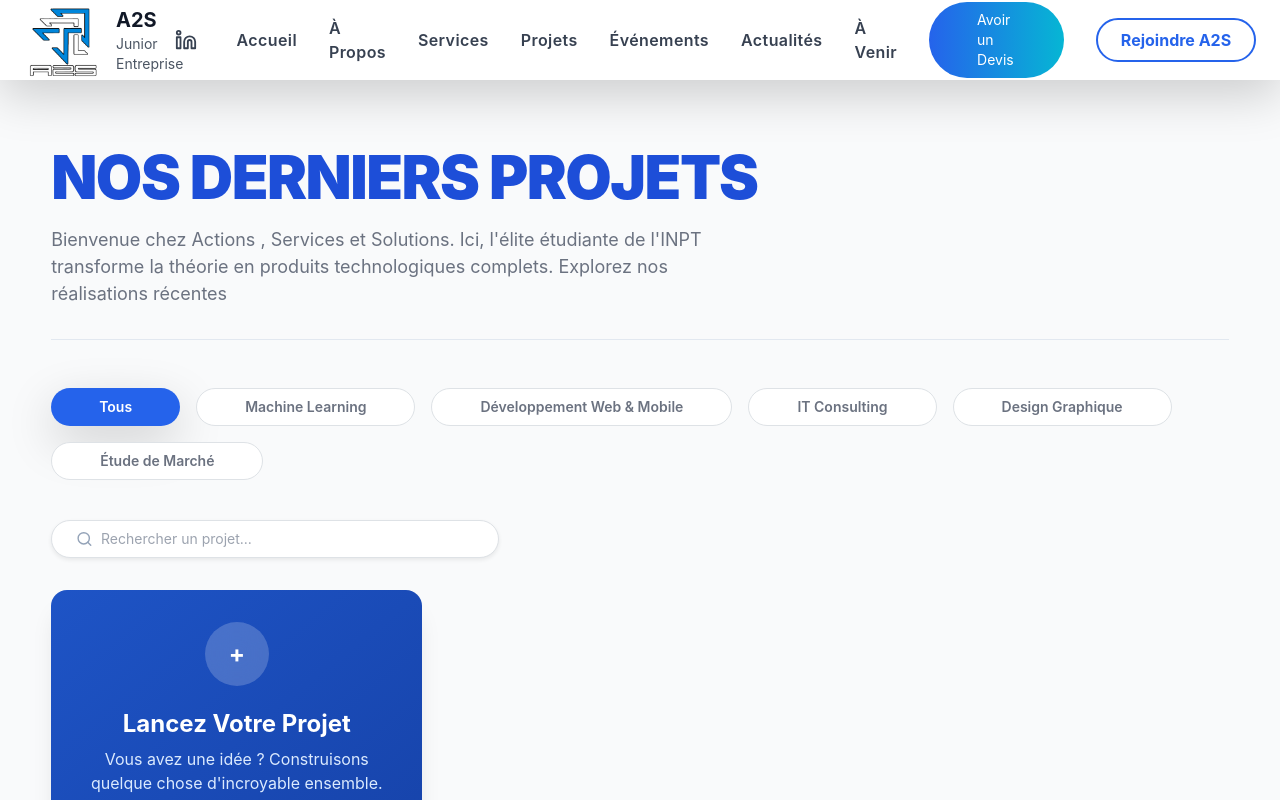
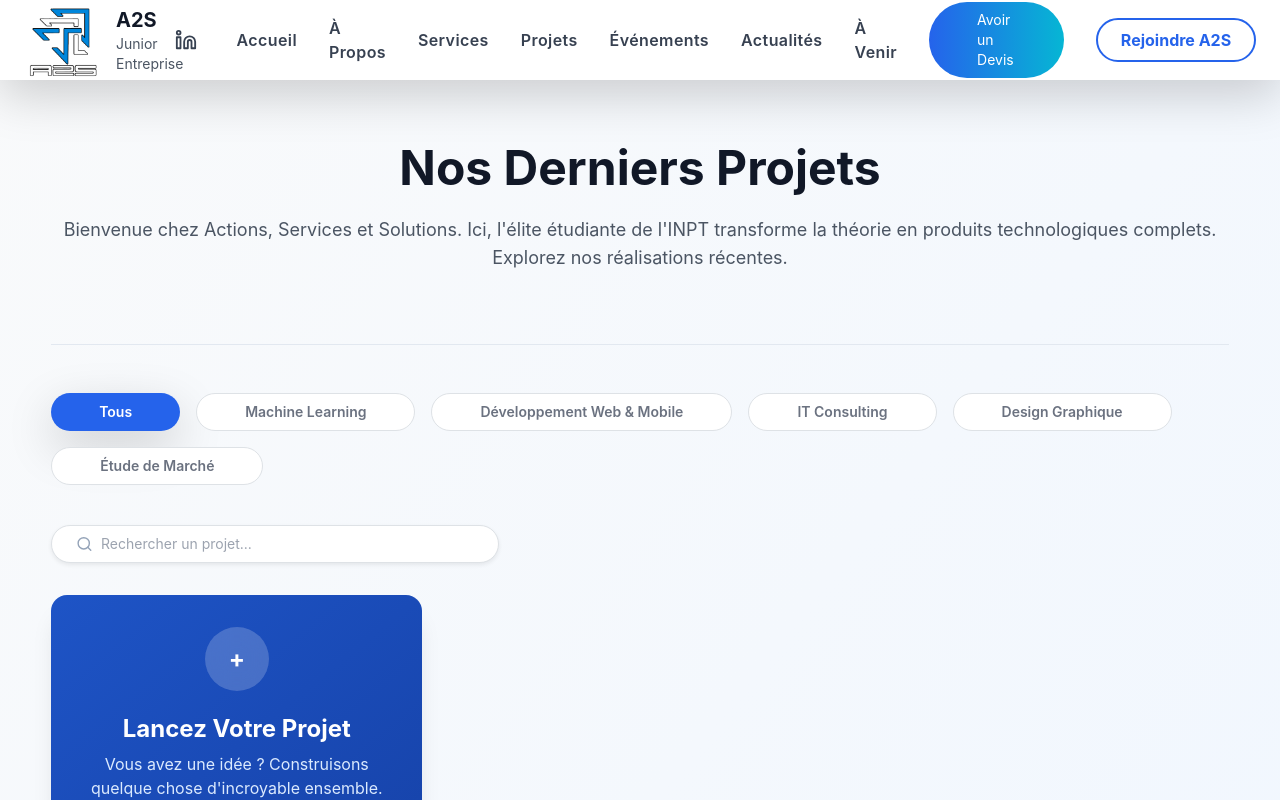
Before and after one commit to youssef4-75/a2s-website, a React (Vite) app: page /projects in a window 1280 px wide. Shown: the top 800 px of the page. Built offline with nearby package versions, Linux system fonts and the light colour scheme.

Commit message:
style: enhance Projects page layout with gradient background and improved text styling

```diff
--- a/src/pages/Projects.css
+++ b/src/pages/Projects.css
@@ -61,7 +61,7 @@
 /* --- Common Wrappers --- */
 .projects-page {
     min-height: 100vh;
-    background-color: #f9fafb;
+    background: linear-gradient(to bottom right, #f9fafb, #eff6ff);
 }
 
 .projects-container {
--- a/src/pages/ProjectsPage.jsx
+++ b/src/pages/ProjectsPage.jsx
@@ -50,12 +50,12 @@ export default function ProjectsPage() {
             {/* Main Section: Only filtered projects */}
             <section className="projects-container">
                 <div className="projects-header-section">
-                    <div>
-                        <h1 className="projects-title-main">
-                            NOS DERNIERS PROJETS
+                    <div className="w-full text-center">
+                        <h1 className="text-4xl md:text-5xl font-bold text-gray-900 mb-4">
+                            Nos Derniers Projets
                         </h1>
-                        <p className="projects-subtitle">
-                            Bienvenue chez Actions , Services et Solutions. Ici, l'élite étudiante de l'INPT transforme la théorie en produits technologiques complets. Explorez nos réalisations récentes
+                        <p className="text-gray-600 text-lg mb-10">
+                            Bienvenue chez Actions, Services et Solutions. Ici, l'élite étudiante de l'INPT transforme la théorie en produits technologiques complets. Explorez nos réalisations récentes.
                         </p>
                     </div>
                 </div>
```
